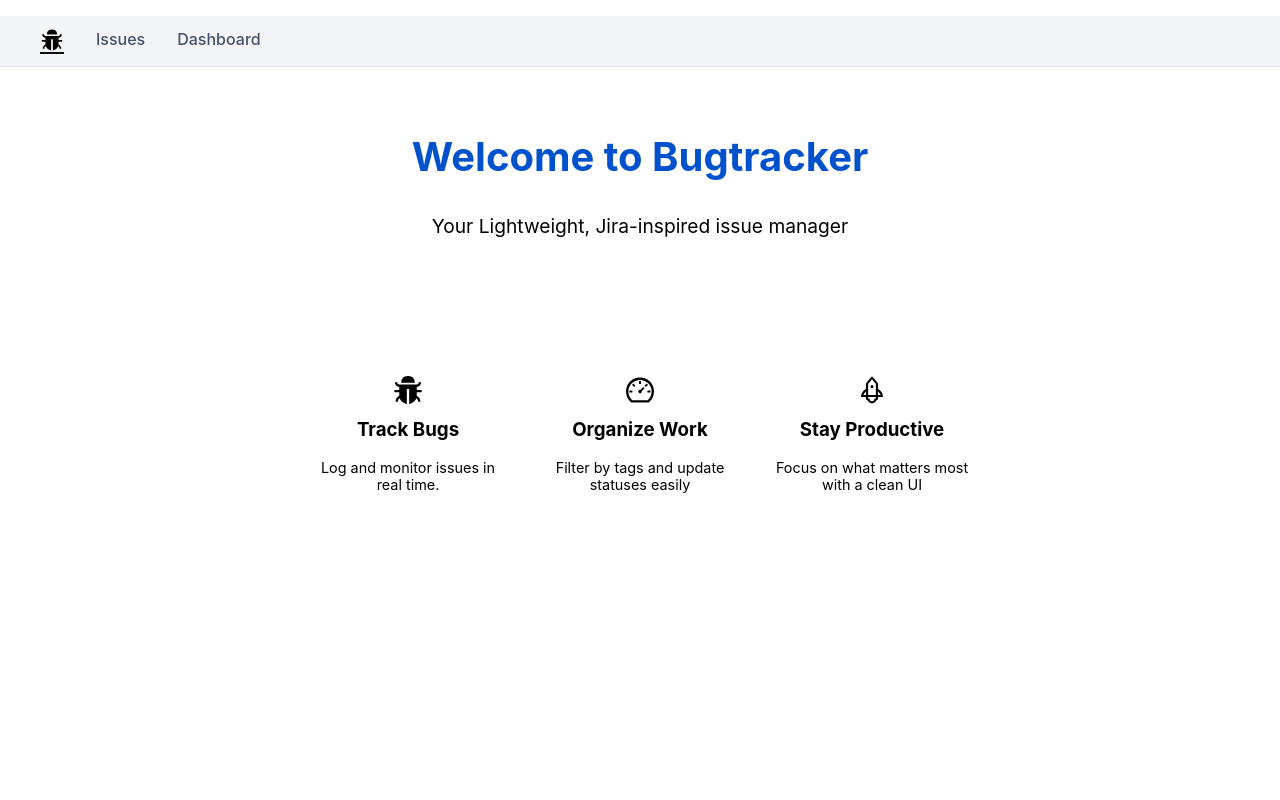
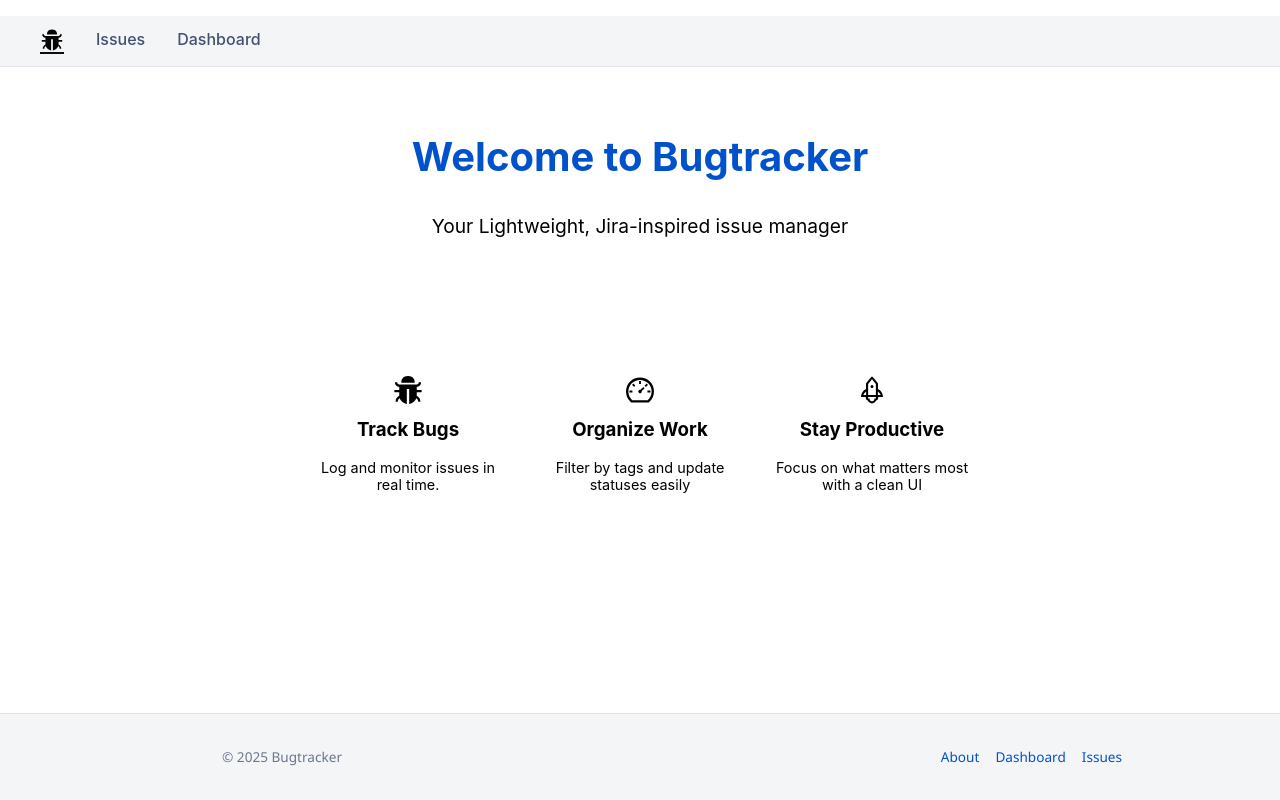
Before and after one commit to Dntlevett/issue-tracker-2, a React (Create React App) app: page / in a window 1280 px wide. Built offline with nearby package versions, Linux system fonts and the light colour scheme.

Commit message:
stick footer added for new footer component

```diff
--- a/src/Components/Footer/footer.scss
+++ b/src/Components/Footer/footer.scss
@@ -1,4 +1,8 @@
 .app-footer {
+  position: fixed;
+  bottom: 0;
+  left: 0;
+  width: 100%;
   margin-top: 3rem;
   padding: 1.25rem 2rem;
   background: #f4f5f7;
--- a/src/Pages/IssuesPage.jsx
+++ b/src/Pages/IssuesPage.jsx
@@ -2,6 +2,7 @@ import { useRef } from "react";
 import ContactForm from "../Components/ContactForm/ContactForm";
 import Issues from "../Components/Issues/Issues";
 import Nav from "../Components/Nav/Nav";
+import Footer from "../Components/Footer/Footer";
 
 function IssuesPage() {
   const formRef = useRef(null);
@@ -16,6 +17,7 @@ function IssuesPage() {
       <div ref={formRef}>
         <ContactForm />
       </div>
+      <Footer />
     </>
   );
 }
--- a/src/Pages/LandingPage.jsx
+++ b/src/Pages/LandingPage.jsx
@@ -1,10 +1,12 @@
 import Landing from "../Components/Landing/Landing";
 import Nav from "../Components/Nav/Nav";
+import Footer from "../Components/Footer/Footer";
 function LandingPage() {
   return (
     <>
       <Nav />
       <Landing />
+      <Footer />
     </>
   );
 }
```
